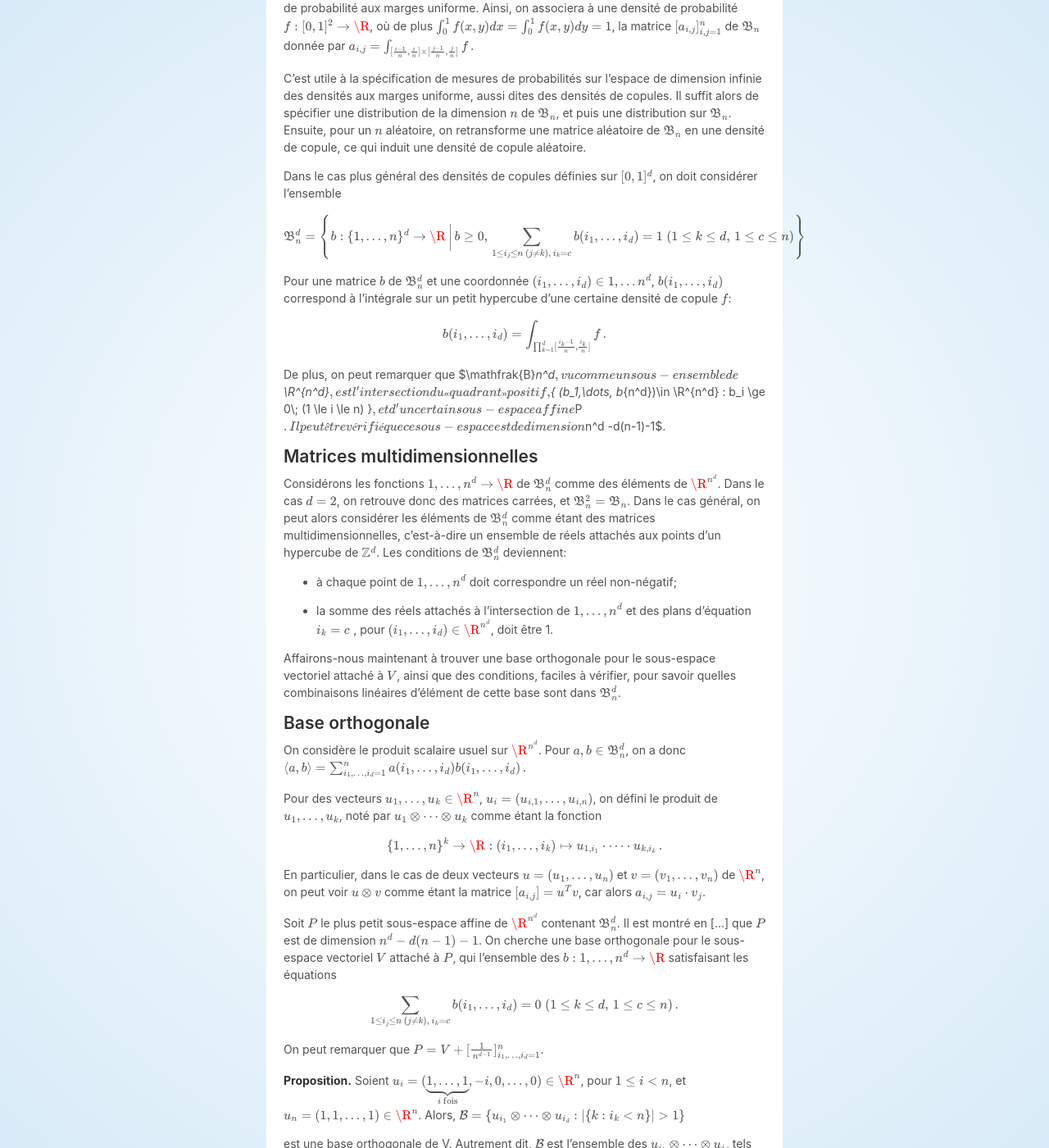
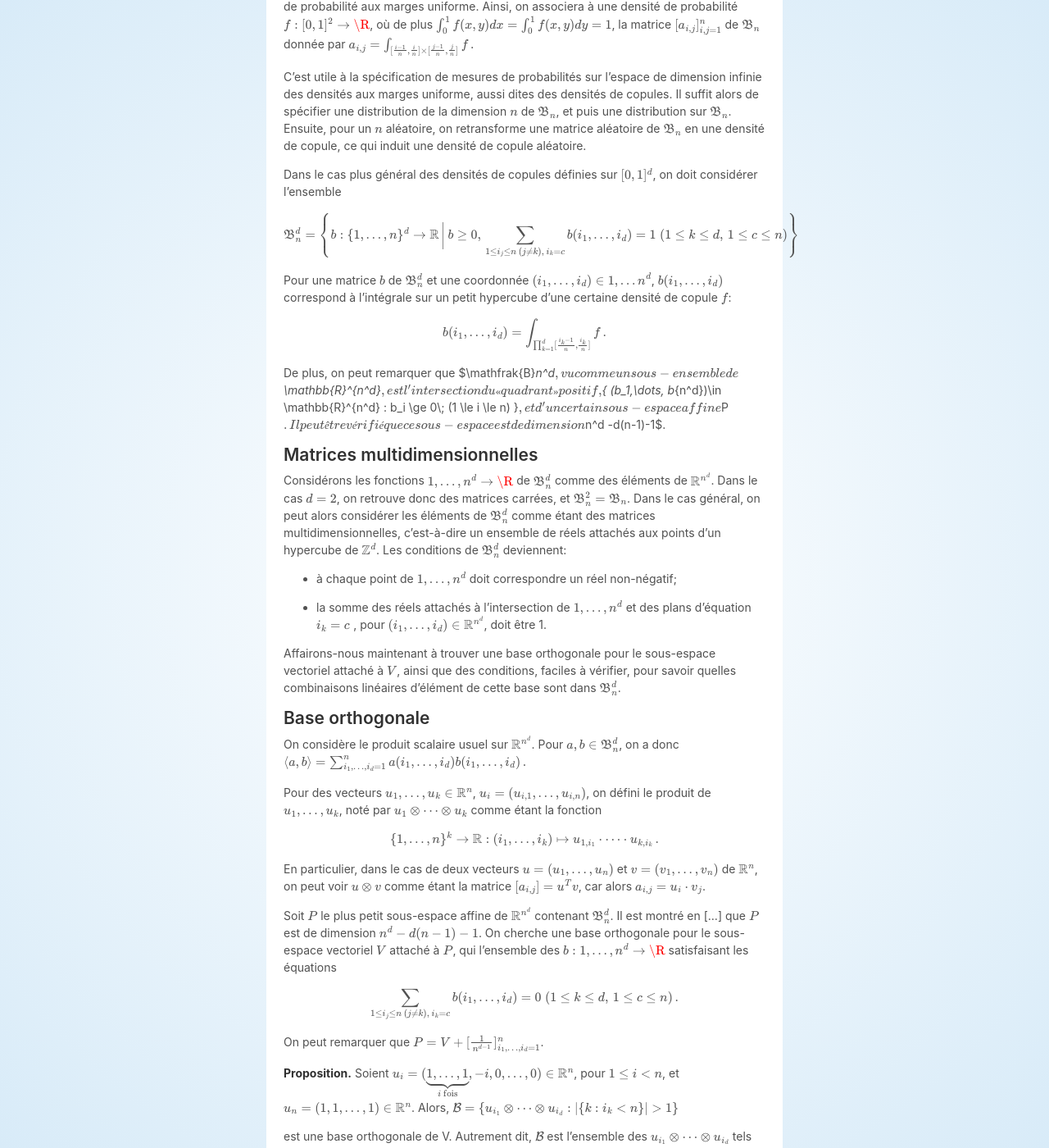
Before and after one commit to OlivierBinette/blog, a Jekyll site: the page built from _posts/2020-01-27-base-orthogonale-pour-le-polytope-de-birkhoff.md, in a window 1280 px wide and 1400 px high, scrolled down 442 px. Shown: the whole window at 82% size. Built offline with Jekyll 4.4.1, drawn with Linux system fonts in a browser that asks for light colours; nearby versions of some CDN libraries; formulas are drawn with MathJax 3; some of the changed text lies outside the part shown.

Commit message:
Update 2020-01-27-base-orthogonale-pour-le-polytope-de-birkhoff.md

```diff
--- a/_posts/2020-01-27-base-orthogonale-pour-le-polytope-de-birkhoff.md
+++ b/_posts/2020-01-27-base-orthogonale-pour-le-polytope-de-birkhoff.md
@@ -14,7 +14,7 @@ $$
 \mathfrak{B}_n = \left\{ [a_{i,j}]_{i, j=1}^n : a_{i,j} \ge 0,\, \sum_i a_{i, j} = 1,\, \sum_{j}a_{i, j}=1 \right\}\,.
 $$
 
-Cet ensemble permet de représenter des projections sur $\R^{n^2}$ de fonctions de densités de probabilité aux marges uniforme. Ainsi, on associera à une densité de probabilité $f : [0,1]^2 \rightarrow \R$, où de plus $\int_{0}^1 f(x, y) dx = \int_{0}^1 f(x, y) dy = 1$, la matrice $[a_{i,j}]_{i, j=1}^n$ de $\mathfrak{B}_n$ donnée par
+Cet ensemble permet de représenter des projections sur $\mathbb{R}^{n^2}$ de fonctions de densités de probabilité aux marges uniforme. Ainsi, on associera à une densité de probabilité $f : [0,1]^2 \rightarrow \R$, où de plus $\int_{0}^1 f(x, y) dx = \int_{0}^1 f(x, y) dy = 1$, la matrice $[a_{i,j}]_{i, j=1}^n$ de $\mathfrak{B}_n$ donnée par
 $a _ {i,j} = \int _ {[\frac{i-1}{n}, \frac{i}{n}] \times [\frac{j-1}{n}, \frac{j}{n}]} f \,.$
 
 <!--more-->
@@ -24,7 +24,7 @@ C'est utile à la spécification de mesures de probabilités sur l'espace de dim
 Dans le cas plus général des densités de copules définies sur $[0,1]^d$, on doit considérer l'ensemble
 
 $$
-\mathfrak{B}_n^d = \left\{ b:\{1, \dots, n\}^d \rightarrow \R \,\bigg|\, b \ge 0,\, \sum_{1 \le i_j \le n\, (j\not= k),\, i_k = c} b(i_1, \dots, i_d) = 1\; ( 1 \le k \le d,\,  1 \le c \le n) \right\}
+\mathfrak{B}_n^d = \left\{ b:\{1, \dots, n\}^d \rightarrow \mathbb{R}\,\bigg|\, b \ge 0,\, \sum_{1 \le i_j \le n\, (j\not= k),\, i_k = c} b(i_1, \dots, i_d) = 1\; ( 1 \le k \le d,\,  1 \le c \le n) \right\}
 $$
 
 Pour une matrice $b$ de $\mathfrak{B}_n^d$ et une coordonnée $(i_1, \dots, i_d) \in \{1, \dots n\}^d$, $b(i_1, \dots, i_d)$ correspond à l'intégrale sur un petit hypercube d'une certaine densité de copule $f$:
@@ -33,33 +33,33 @@ $$
 	b(i_1, \dots, i_d) = \int_{\prod_{k=1}^d [\frac{i_k-1}{n}, \frac{i_k}{n}]} f \,.
 $$
 
-De plus, on peut remarquer que $\mathfrak{B}_n^d$, vu comme un sous-ensemble de $\R^{n^d}$, est l'intersection du « quadrant » positif, $\{ (b_1,\dots, b_{n^d})\in \R^{n^d} : b_i \ge 0\; (1 \le i \le n) \}$, et d'un certain sous-espace affine $P$. Il peut être vérifié que ce sous-espace est de dimension $n^d -d(n-1)-1$.
+De plus, on peut remarquer que $\mathfrak{B}_n^d$, vu comme un sous-ensemble de $\mathbb{R}^{n^d}$, est l'intersection du « quadrant » positif, $\{ (b_1,\dots, b_{n^d})\in \mathbb{R}^{n^d} : b_i \ge 0\; (1 \le i \le n) \}$, et d'un certain sous-espace affine $P$. Il peut être vérifié que ce sous-espace est de dimension $n^d -d(n-1)-1$.
 
 ## Matrices multidimensionnelles
 
-Considérons les fonctions $\{1, \dots, n\}^d \rightarrow \R$ de $\mathfrak{B}_n^d$ comme des éléments de $\R^{n^d}$. Dans le cas $d=2$, on retrouve donc des matrices carrées, et $\mathfrak{B}_n^2 = \mathfrak{B}_n$. Dans le cas général, on peut alors considérer les éléments de $\mathfrak{B}_n^d$ comme étant des matrices multidimensionnelles, c'est-à-dire un ensemble de réels attachés aux points d'un hypercube de $\mathbb{Z}^d$. Les conditions de $\mathfrak{B}_n^d$ deviennent:
+Considérons les fonctions $\{1, \dots, n\}^d \rightarrow \R$ de $\mathfrak{B}_n^d$ comme des éléments de $\mathbb{R}^{n^d}$. Dans le cas $d=2$, on retrouve donc des matrices carrées, et $\mathfrak{B}_n^2 = \mathfrak{B}_n$. Dans le cas général, on peut alors considérer les éléments de $\mathfrak{B}_n^d$ comme étant des matrices multidimensionnelles, c'est-à-dire un ensemble de réels attachés aux points d'un hypercube de $\mathbb{Z}^d$. Les conditions de $\mathfrak{B}_n^d$ deviennent:
 
 - à chaque point de $\{1, \dots, n\}^d$ doit correspondre un réel non-négatif;
 
-- la somme des réels attachés à l'intersection de $\{1, \dots, n\}^d$ et des plans d'équation $i_k = c\;$, pour $(i_1, \dots, i_d) \in \R^{n^d}$, doit être 1.
+- la somme des réels attachés à l'intersection de $\{1, \dots, n\}^d$ et des plans d'équation $i_k = c\;$, pour $(i_1, \dots, i_d) \in \mathbb{R}^{n^d}$, doit être 1.
 
 Affairons-nous maintenant à trouver une base orthogonale pour le sous-espace vectoriel attaché à $V$, ainsi que des conditions, faciles à vérifier, pour savoir quelles combinaisons linéaires d'élément de cette base sont dans $\mathfrak{B}_n^d$.
 
 ## Base orthogonale
-On considère le produit scalaire usuel sur $\R^{n^d}$. Pour $a, b \in \mathfrak{B}_n^d$, on a donc
+On considère le produit scalaire usuel sur $\mathbb{R}^{n^d}$. Pour $a, b \in \mathfrak{B}_n^d$, on a donc
 $$
 	\langle a, b \rangle = \sum_{i_1, \dots, i_d = 1}^n a(i_1, \dots, i_d) b(i_1, \dots, i_d)\,.
 $$
 
-Pour des vecteurs $u_1, \dots, u_k \in \R^n$, $u_i = (u_{i,1}, \dots, u_{i,n})$, on défini le produit de $u_1, \dots, u_k$, noté par $u_1 \otimes \dots \otimes u_k$ comme étant la fonction
+Pour des vecteurs $u_1, \dots, u_k \in \mathbb{R}^n$, $u_i = (u_{i,1}, \dots, u_{i,n})$, on défini le produit de $u_1, \dots, u_k$, noté par $u_1 \otimes \dots \otimes u_k$ comme étant la fonction
 
 $$
-	\{1, \dots, n\}^k \rightarrow \R : (i_1, \dots, i_k) \mapsto u_{1, i_1} \cdot \dots \cdot u_{k, i_k}\,.
+	\{1, \dots, n\}^k \rightarrow \mathbb{R}: (i_1, \dots, i_k) \mapsto u_{1, i_1} \cdot \dots \cdot u_{k, i_k}\,.
 $$
 
-En particulier, dans le cas de deux vecteurs $u=(u_1, \dots, u_n)$ et $v =(v_1, \dots, v_n)$ de $\R^n$, on peut voir $u \otimes v$ comme étant la matrice $[a_{i, j}] = u^{T}v$, car alors $a_{i, j} = u_i \cdot v_j$.
+En particulier, dans le cas de deux vecteurs $u=(u_1, \dots, u_n)$ et $v =(v_1, \dots, v_n)$ de $\mathbb{R}^n$, on peut voir $u \otimes v$ comme étant la matrice $[a_{i, j}] = u^{T}v$, car alors $a_{i, j} = u_i \cdot v_j$.
 
-Soit $P$ le plus petit sous-espace affine de $\R^{n^d}$ contenant $\mathfrak{B}_n^d$. Il est montré en [...] que $P$ est de dimension $n^d - d(n-1) -1$. On cherche une base orthogonale pour le sous-espace vectoriel $V$ attaché à $P$, qui l'ensemble des $b : \{1, \dots, n\}^d \rightarrow \R$ satisfaisant les équations
+Soit $P$ le plus petit sous-espace affine de $\mathbb{R}^{n^d}$ contenant $\mathfrak{B}_n^d$. Il est montré en [...] que $P$ est de dimension $n^d - d(n-1) -1$. On cherche une base orthogonale pour le sous-espace vectoriel $V$ attaché à $P$, qui l'ensemble des $b : \{1, \dots, n\}^d \rightarrow \R$ satisfaisant les équations
 
 $$
 	\sum_{1 \le i_j \le n\, (j\not= k),\, i_k = c} b(i_1, \dots, i_d) = 0\; ( 1 \le k \le d,\,  1 \le c \le n)\,.
@@ -68,7 +68,7 @@ $$
 On peut remarquer que $P = V + [\frac{1}{n^{d-1}}]_{i_1, \dots, i_d=1}^n$.
 
 **Proposition.**
-Soient $u_{i} = (\underbrace{1, \dots, 1}_{i \text{ fois}}, -i, 0, \dots, 0) \in \R^n$, pour $1 \le i < n$, et $u_n = (1,1, \dots, 1)\in \R^n$. Alors,
+Soient $u_{i} = (\underbrace{1, \dots, 1}_{i \text{ fois}}, -i, 0, \dots, 0) \in \mathbb{R}^n$, pour $1 \le i < n$, et $u_n = (1,1, \dots, 1)\in \mathbb{R}^n$. Alors,
 $$
 \mathcal{B} = \{ u_{i_1} \otimes \dots \otimes u_{i_d} : |\{k: i_k < n\}| > 1 \}
 $$
@@ -115,10 +115,10 @@ $$
 $$
 et, en général, si $x > 1$,
 $$
-	[u_i(x)]_{i=1}^{n-1} = (\underbrace{0,\dots, 0, 1-x}_{x-1 \text{ fois}}, 1, \dots, 1) \in \R^{n-1} \,.
+	[u_i(x)]_{i=1}^{n-1} = (\underbrace{0,\dots, 0, 1-x}_{x-1 \text{ fois}}, 1, \dots, 1) \in \mathbb{R}^{n-1} \,.
 $$
 
-Notons donc $u_x^* = (\underbrace{0,\dots, 0, 1-x}_{x-1 \text{ fois}}, 1, \dots, 1) \in \R^{n-1}$, si $x > 1$, et $u_1^* = (1, \dots, 1) \in \R^{n-1}$, de sorte que $u_x^* = [u_i(x)]_{i=1}^{n-1}$ et
+Notons donc $u_x^* = (\underbrace{0,\dots, 0, 1-x}_{x-1 \text{ fois}}, 1, \dots, 1) \in \mathbb{R}^{n-1}$, si $x > 1$, et $u_1^* = (1, \dots, 1) \in \mathbb{R}^{n-1}$, de sorte que $u_x^* = [u_i(x)]_{i=1}^{n-1}$ et
 
 $$
 	b(x, y) = \langle [c_{i, j}]_{i, j}, (u_x^*)^T u_y^*\rangle \,.
```
